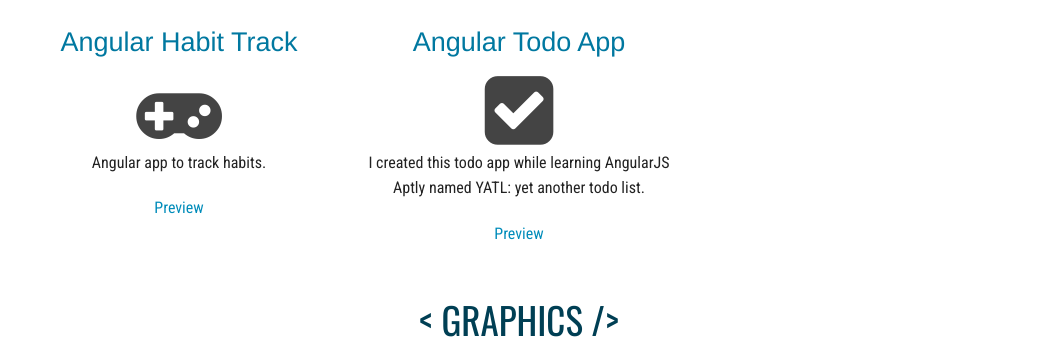
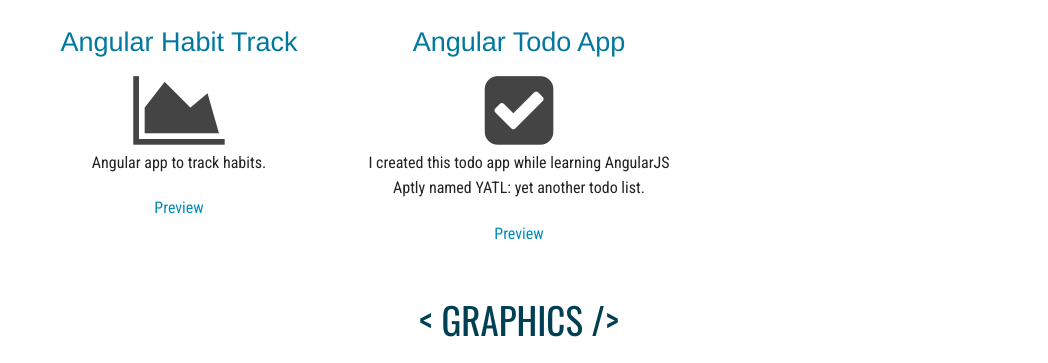
Before and after one commit to iheartkode/iheartkode.github.io, a plain HTML site: page projects.html in a window 1280 px wide. Shown: the part 1435-1798 px from the top of the page, without its empty margins (121-1169 px from the left). Drawn offline with nearby package versions, Linux system fonts and the light colour scheme.

Commit message:
added habit track

```diff
--- a/projects.html
+++ b/projects.html
@@ -119,7 +119,7 @@
            <li><h3 class="blue">
               Angular Habit Track
            </h3>
-               <i class="fa fa-gamepad  fa-5x"></i>
+               <i class="fa fa-area-chart fa-5x"></i>
                <p>Angular app to track habits.</p>
                <a href="http://iheartkode.github.io/Angular-Habit-Track/" target="_blank">Preview</a>
            </li>
```
